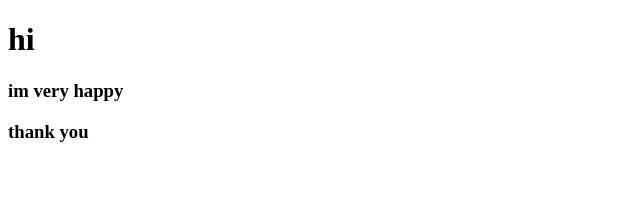
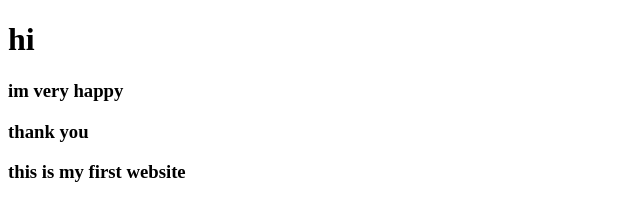
Before and after one commit to babu875/js-, a plain HTML site: page js-1.html in a window 1280 px wide. Shown: the whole page, without its empty margins (0-640 px from the left). Drawn offline with Linux system fonts and the light colour scheme.

Commit message:
this my web

```diff
--- a/js-1.css
+++ b/js-1.css
@@ -1 +1 @@
-body{color: blue;}
+body{color:peru;}
--- a/js-1.html
+++ b/js-1.html
@@ -9,5 +9,6 @@
     <h1>hi</h1>
     <h3>im very happy</h3>
     <h3>thank you</h3>
-<!-- </body> -->
+    <h3>this is my first website</h3>
+</body>
 </html>
```
